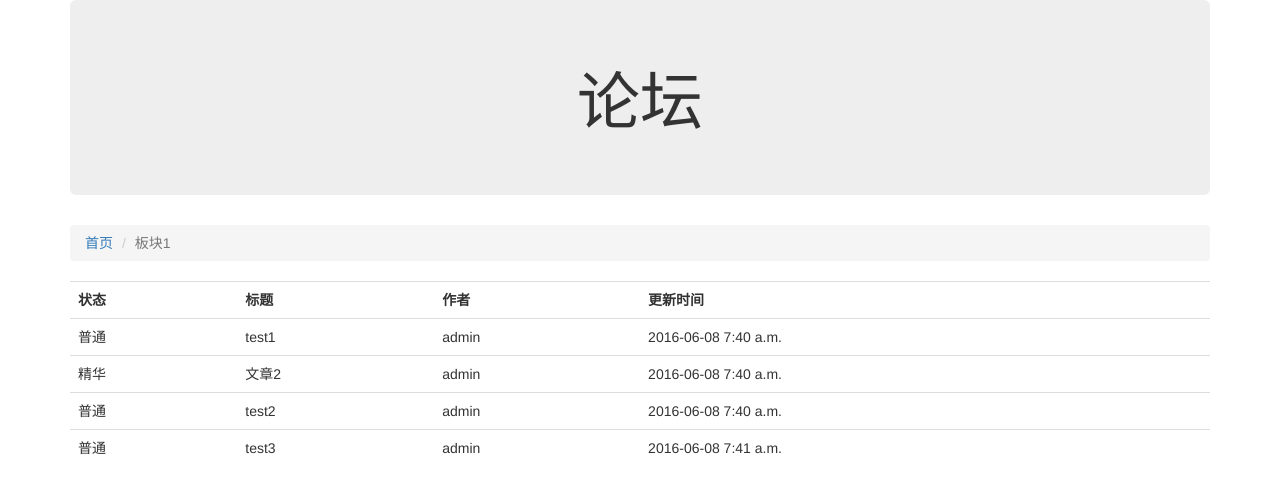
After one commit to opspenguin/forum_penguin, a Django app: template article/templates/articles_list.html in a window 1280 px wide. The commit adds this page. Shown: the top 494 px of the page. Run offline with Django 3.2, Linux system fonts and the light colour scheme; the template is opened without the code that fills it: values that come from a table or form of the project are taken from there, others are empty; data comes from the database, SQL or seed files in the repository; both versions use the stored data as it was after the commit; parts of the project's set-up code (start-up, migrations or seed data) failed here and were passed over; some libraries are stand-ins or nearby versions.

Commit message:
list articles

```diff
--- a/article/admin.py
+++ b/article/admin.py
@@ -6,5 +6,5 @@ class ArticleAdmin(admin.ModelAdmin):
     search_fields = ["title","status","content"]
     list_filter = ("block",)
 
-#admin.register(Article)
-admin.register(Article,ArticleAdmin)
+#admin.site.register(Article)
+admin.site.register(Article,ArticleAdmin)
--- a/article/models.py
+++ b/article/models.py
@@ -4,16 +4,18 @@ from django.contrib.auth.models import User
 from block.models import Blocks
 # Create your models here.
 
-class Article(object):
+class Article(models.Model):
     title=models.CharField(u"标题",max_length=30)
     content=models.CharField(u"内容",max_length=10000)
-    status=models.CharField(u"状态",choices=((0,u"普通"),(-1,u"删除"),(10,"精华")),default=0)
+    status = models.IntegerField(u"状态", choices=((0, u"普通"), (-1, u"删除"), (10, u"精华")), default=0)
     owner=models.ForeignKey(User,verbose_name=u"作者")
     block=models.ForeignKey(Blocks,verbose_name=u"板块")
 
-    create_timestamp=models.DateField(u"创建时间",auto_now_add=True)
-    last_update_timestamp=models.DateField(u"更新时间",auto_now=True)
+    create_timestamp=models.DateTimeField(u"创建时间",auto_now_add=True)
+    last_update_timestamp=models.DateTimeField(u"更新时间",auto_now=True)
 
+    def __unicode__(self):
+        return self.title
     class Meta:
         verbose_name=u"文章"
         verbose_name_plural=u"文章"
--- /dev/null
+++ b/article/templates/articles_list.html
@@ -0,0 +1,23 @@
+{% extends "base.html" %}
+{% block content %}
+            <ol class="breadcrumb">
+                <li><a href="{% url 'block_list' %}">首页</a></li>
+                <li class="active">{{ b.name }}</li>
+            </ol>
+            <table class="table table-hover">
+                <tr>
+                    <th>状态</th>
+                    <th>标题</th>
+                    <th>作者</th>
+                    <th>更新时间</th>
+                </tr>
+                {% for article in articles %}
+                <tr>
+                    <td>{{ article.get_status_display }}</td>
+                    <td>{{ article.title }}</td>
+                    <td>{{ article.owner }}</td>
+                    <td>{{ article.last_update_timestamp|date:"Y-m-d P" }}</td>
+                </tr>
+                {% endfor %}
+            </table>
+{% endblock %}
--- a/block/models.py
+++ b/block/models.py
@@ -8,8 +8,11 @@ class Blocks(models.Model):
     desc=models.CharField(u"描述",max_length=200)
     manager=models.ForeignKey(User,verbose_name="管理员")
 
-    create_timestamp=models.DateField(u"创建时间",auto_now_add=True)
-    last_update_timestamp=models.DateField(u"更新时间",auto_now=True)
+    create_timestamp=models.DateTimeField(u"创建时间",auto_now_add=True)
+    last_update_timestamp=models.DateTimeField(u"更新时间",auto_now=True)
+
+    def __unicode__(self):
+        return self.name
 
     class Meta:
         verbose_name="板块"
--- a/myforum/settings.py
+++ b/myforum/settings.py
@@ -57,7 +57,7 @@ ROOT_URLCONF = 'myforum.urls'
 TEMPLATES = [
     {
         'BACKEND': 'django.template.backends.django.DjangoTemplates',
-        'DIRS': [],
+        'DIRS': [os.path.join(BASE_DIR,"templates")],
         'APP_DIRS': True,
         'OPTIONS': {
             'context_processors': [
--- a/myforum/urls.py
+++ b/myforum/urls.py
@@ -19,6 +19,6 @@ from django.contrib import admin
 admin.autodiscover()
 urlpatterns = [
     url(r'^admin/', include(admin.site.urls)),
-    url(r'^$',"block.views.block_list"),
+    url(r'^$',"block.views.block_list",name="block_list"),
     url(r'^article/',include("article.urls")),
 ]
--- /dev/null
+++ b/templates/base.html
@@ -0,0 +1,20 @@
+<!DOCTYPE html>
+<html lang="en">
+<head>
+    <meta charset="UTF-8">
+    <title>论坛</title>
+    <link href="https://maxcdn.bootstrapcdn.com/bootstrap/3.3.6/css/bootstrap.min.css" rel="stylesheet" integrity="sha384-1q8mTJOASx8j1Au+a5WDVnPi2lkFfwwEAa8hDDdjZlpLegxhjVME1fgjWPGmkzs7" crossorigin="anonymous">
+</head>
+<body>
+<div class="container">
+    <div class="row">
+        <div class="col-md-12">
+            <div class="jumbotron">
+            <center><h1>论坛</h1></center>
+            </div>
+            {% block content%}{% endblock %}
+        </div>
+    </div>
+</div>
+</body>
+</html>
```
Also changed, not shown: article/views.py (+8 -3 lines), block/templates/block_list.html (+4 -20 lines), db.sqlite3.
